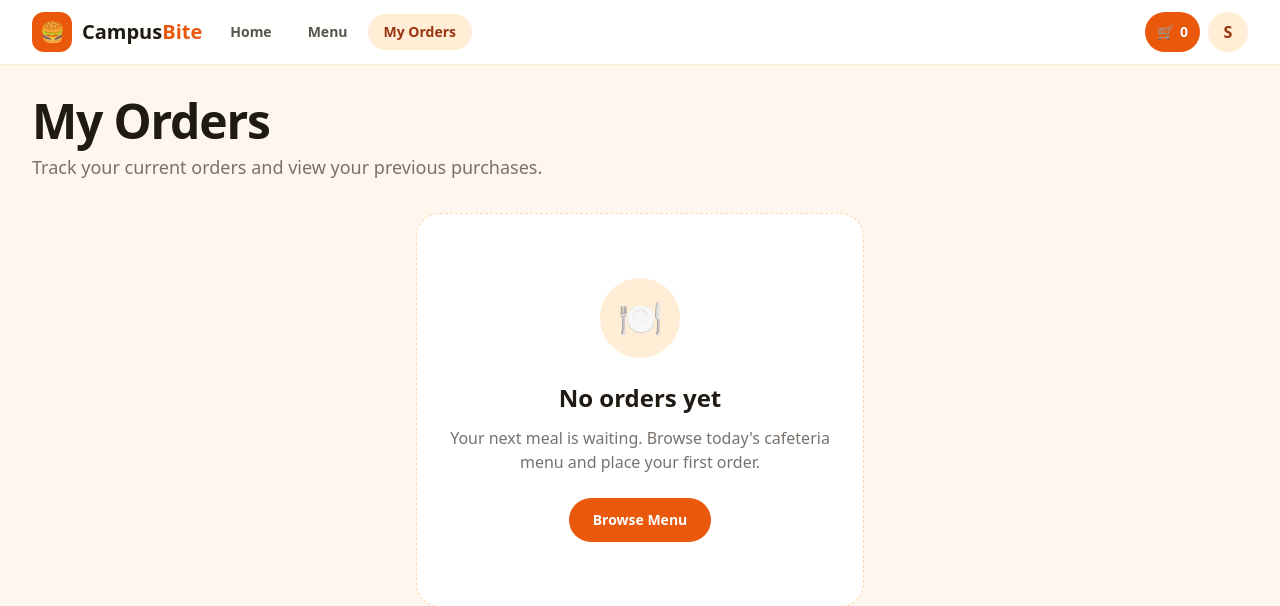
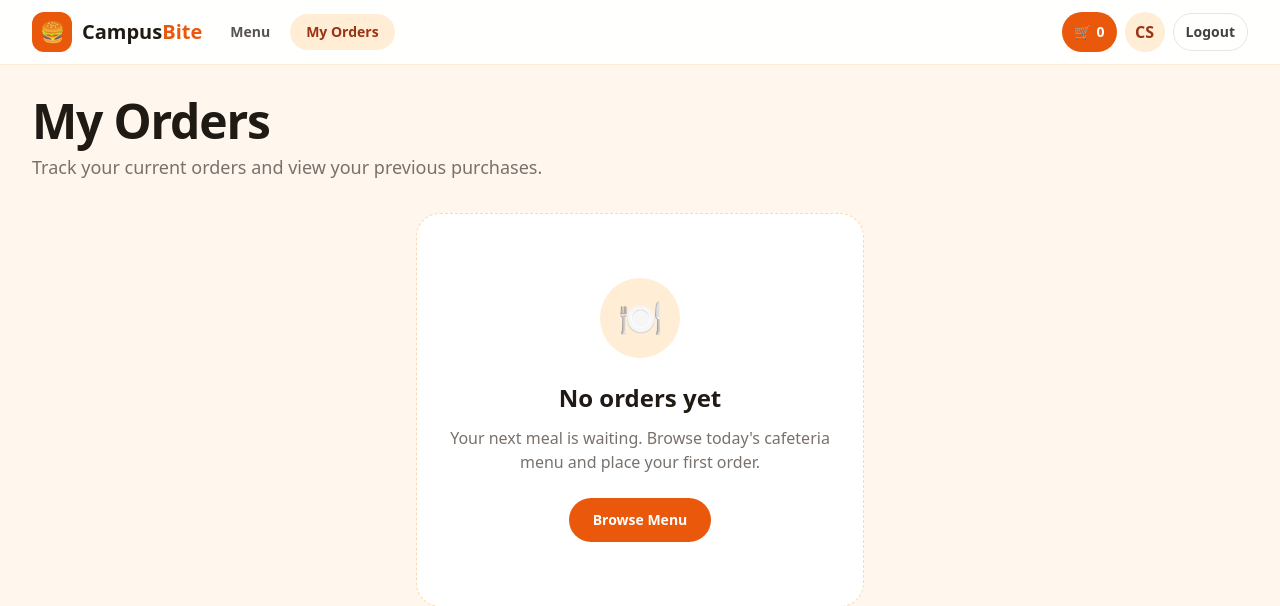
Before and after one commit to chiagsapara405-source/campusBite, a PHP site: page /orders.php in a window 1280 px wide. Shown: the top 606 px of the page. Run offline with PHP 8.4, Linux system fonts and the light colour scheme; a user stored in the database is signed in; data that the repository does not hold is empty; some libraries are stand-ins or nearby versions.

Commit message:
Update student navigation with logout

```diff
--- a/orders.php
+++ b/orders.php
@@ -117,28 +117,26 @@ if ($ordersJson === false) {
                     class="flex h-10 w-10 items-center justify-center rounded-xl bg-orange-600 text-xl">🍔</span><span
                     class="font-display text-xl font-bold text-ink">Campus<span
                         class="text-orange-600">Bite</span></span></a>
-            <div class="hidden items-center gap-1 md:flex"><a href="index.php"
-                    class="focus-ring rounded-full px-4 py-2 text-sm font-bold text-stone-600 hover:bg-orange-50">Home</a><a
-                    href="menu.php"
+            <div class="hidden items-center gap-1 md:flex"><a href="menu.php"
                     class="focus-ring rounded-full px-4 py-2 text-sm font-bold text-stone-600 hover:bg-orange-50">Menu</a><a
                     href="orders.php" aria-current="page"
                     class="focus-ring rounded-full bg-orange-100 px-4 py-2 text-sm font-extrabold text-orange-800">My
                     Orders</a></div>
             <div class="ml-auto flex items-center gap-1 sm:gap-2"><a href="cart.php"
                     class="focus-ring relative flex h-10 items-center gap-1.5 rounded-full bg-orange-600 px-3 text-sm font-extrabold text-white"
-                    aria-label="View cart">🛒 <span id="cart-count">0</span></a><button type="button" data-future
-                    class="focus-ring hidden h-10 w-10 rounded-full bg-orange-100 font-bold text-orange-800 sm:block"
-                    aria-label="Student profile">S</button><button id="menu-toggle" type="button"
+                    aria-label="View cart">🛒 <span id="cart-count">0</span></a><a href="profile.php"
+                    class="focus-ring hidden h-10 w-10 items-center justify-center rounded-full bg-orange-100 font-bold text-orange-800 sm:flex"
+                    aria-label="My profile">CS</a><a href="logout.php"
+                    class="focus-ring rounded-full border border-stone-200 px-3 py-2 text-sm font-extrabold text-stone-700 hover:border-orange-300 hover:bg-orange-50">Logout</a><button id="menu-toggle" type="button"
                     class="focus-ring flex h-10 w-10 items-center justify-center rounded-xl border border-stone-200 md:hidden"
                     aria-expanded="false" aria-controls="mobile-nav" aria-label="Open menu">☰</button></div>
         </nav>
-        <div id="mobile-nav" class="hidden border-t border-stone-100 bg-white px-4 py-3 md:hidden"><a href="index.php"
-                class="block rounded-xl px-4 py-3 font-bold hover:bg-orange-50">Home</a><a href="menu.php"
+        <div id="mobile-nav" class="hidden border-t border-stone-100 bg-white px-4 py-3 md:hidden"><a href="menu.php"
                 class="block rounded-xl px-4 py-3 font-bold hover:bg-orange-50">Menu</a><a href="orders.php"
                 aria-current="page"
-                class="block rounded-xl bg-orange-100 px-4 py-3 font-extrabold text-orange-800">My
-                Orders</a><button type="button" data-future
-                class="block w-full rounded-xl px-4 py-3 text-left font-bold hover:bg-orange-50">Profile</button></div>
+                class="block rounded-xl bg-orange-100 px-4 py-3 font-extrabold text-orange-800">My Orders</a><a href="profile.php"
+                class="block w-full rounded-xl px-4 py-3 text-left font-bold hover:bg-orange-50">Profile</a><a href="logout.php"
+                class="block w-full rounded-xl px-4 py-3 text-left font-bold text-red-600 hover:bg-red-50">Logout</a></div>
     </header>
     <main id="main-content" class="mx-auto max-w-7xl px-4 py-8 pb-28 sm:px-6 lg:px-8">
         <section class="mb-8">
```
